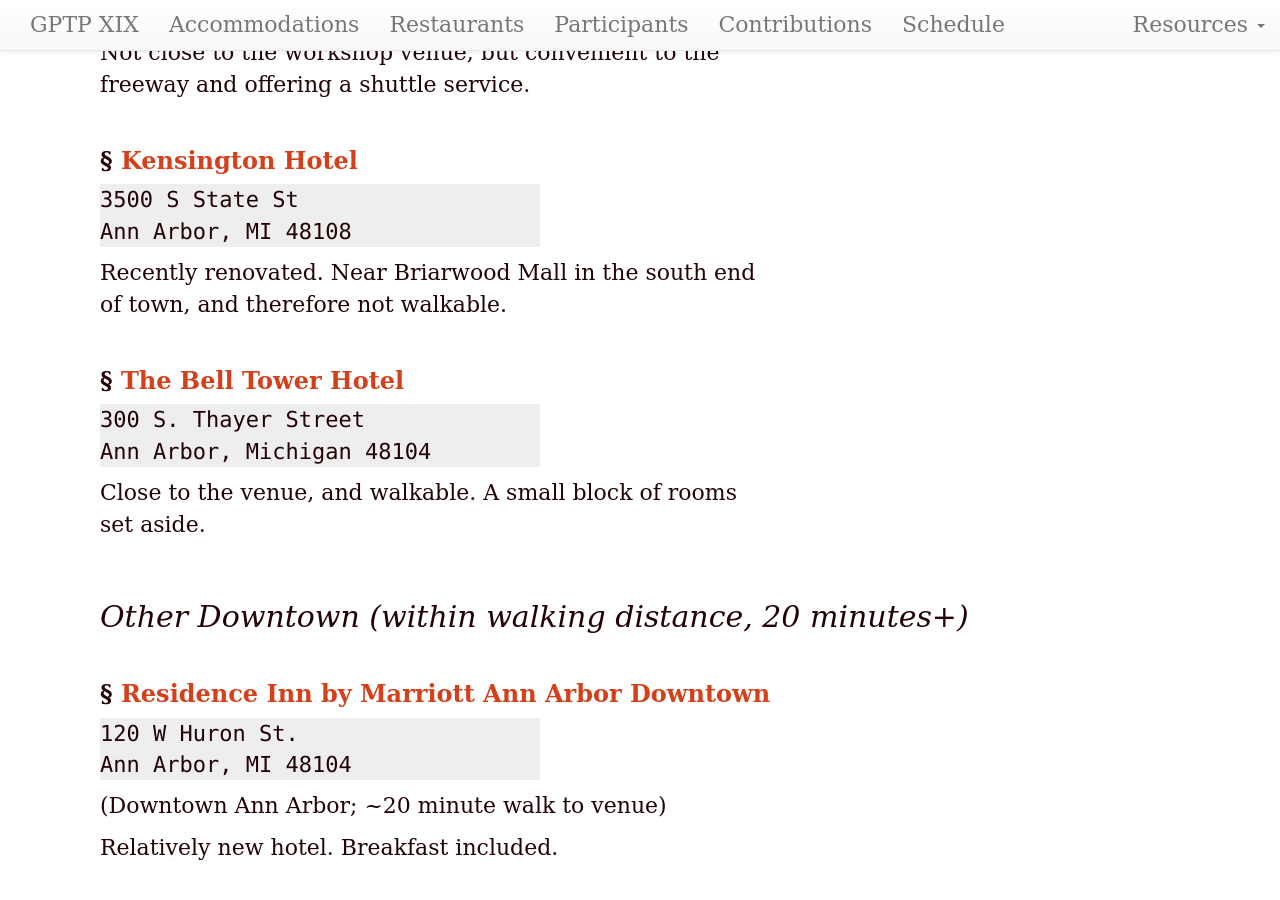
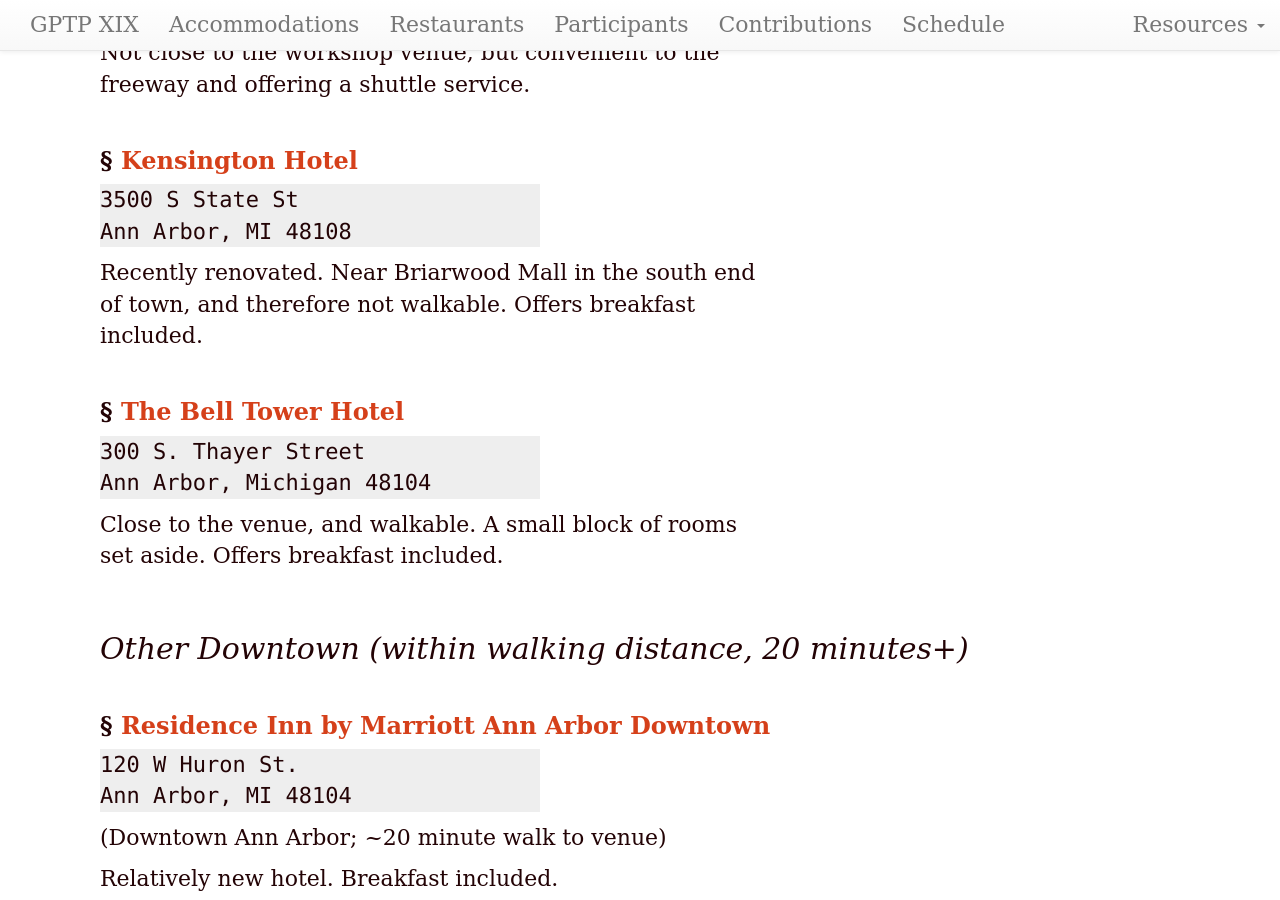
Before and after one commit to GPTP-workshop/gptp-workshop.github.io, a Jekyll site: the page built from accommodations.md, in a window 1280 px wide and 900 px high, scrolled down 999 px. Built offline with Jekyll 4.4.1, drawn with Linux system fonts in a browser that asks for light colours; our own code applies the rules of GitHub Pages for plain Markdown files; some of the changed text lies outside the part shown.

Commit message:
Update accommodations.md

```diff
--- a/accommodations.md
+++ b/accommodations.md
@@ -42,6 +42,7 @@ Ann Arbor, MI 48108
 {: .address}
 
 Recently renovated. Near Briarwood Mall in the south end of town, and therefore not walkable.
+Offers breakfast included.
 
 
 ### [The Bell Tower Hotel](https://www.belltowerhotel.com)
@@ -50,7 +51,7 @@ Recently renovated. Near Briarwood Mall in the south end of town, and therefore
 Ann Arbor, Michigan 48104
 {: .address}
 
-Close to the venue, and walkable. A small block of rooms set aside.
+Close to the venue, and walkable. A small block of rooms set aside. Offers breakfast included.
 
 
 ## Other Downtown (within walking distance, 20 minutes+)
```
Also changed, not shown: other parts of accommodations.md (+1 -1 lines).
